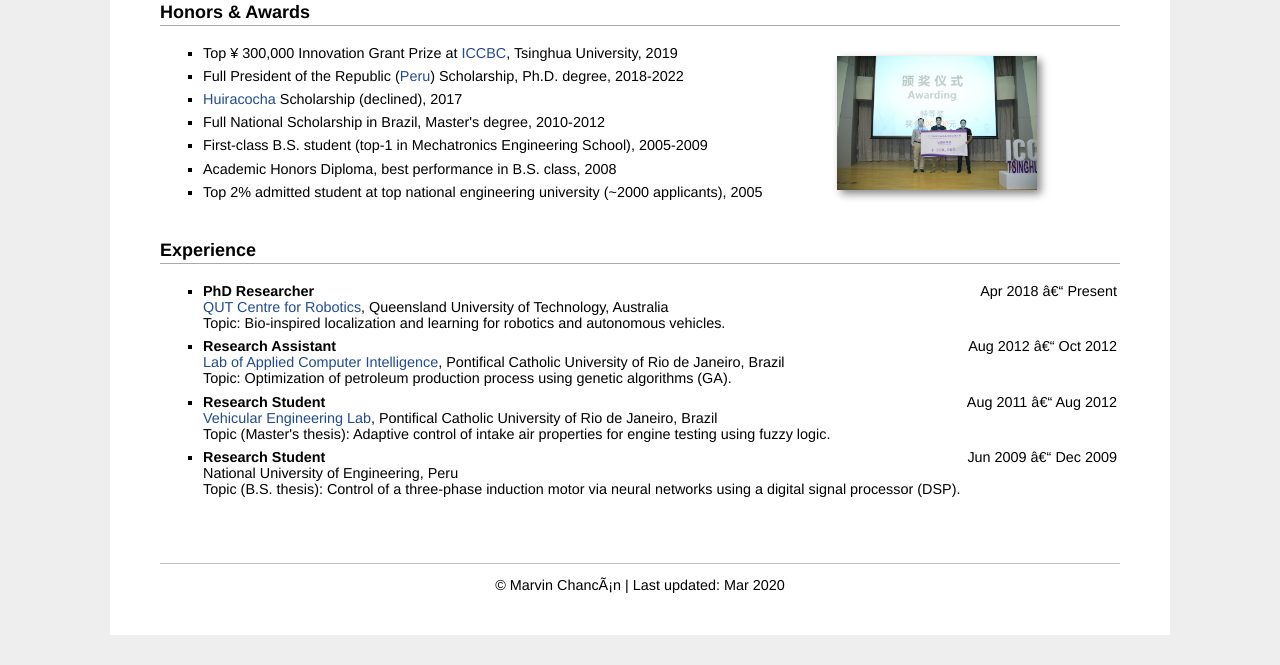
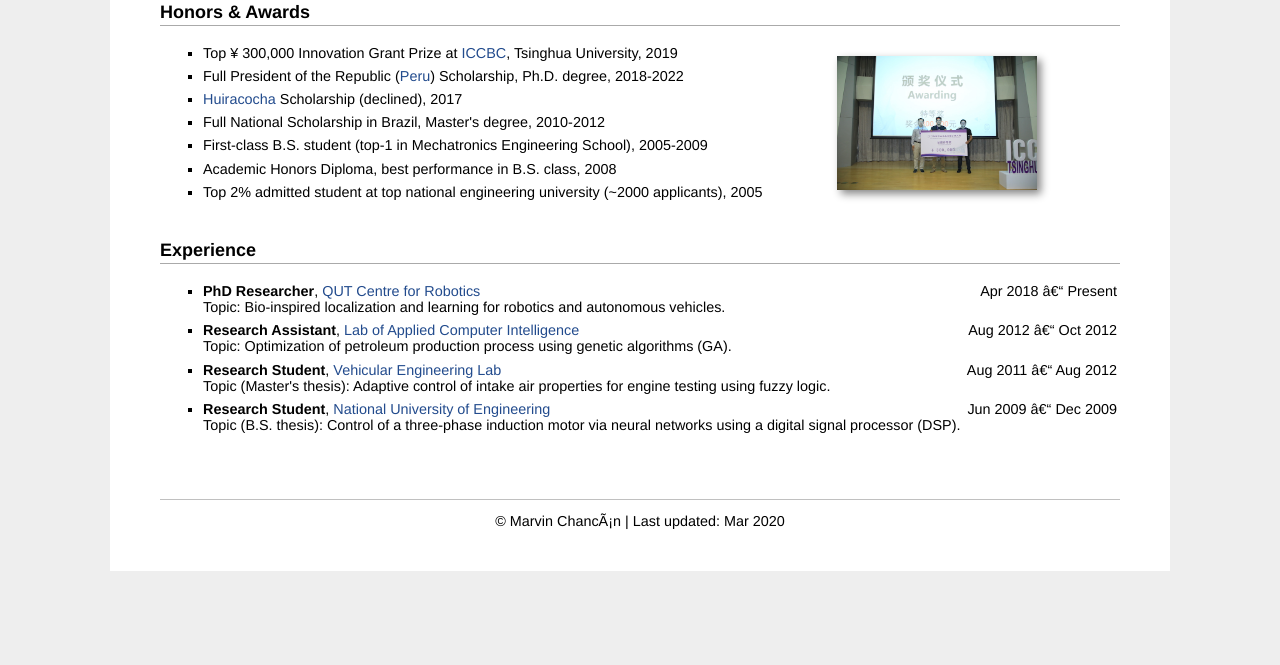
Before and after one commit to mchancan/mchancan.github.io, a Jekyll site: the page built from index.html, in a window 1280 px wide and 900 px high, scrolled down 873 px, cut to the strip 235-900 px from the top of the window. Built offline with Jekyll 4.4.1, drawn with Linux system fonts in a browser that asks for light colours; comment, search, counter and statistics services are not loaded; after the commit the page ends 1709 px from its top, so only the background shows below that.

Commit message:
Update index.html

```diff
--- a/index.html
+++ b/index.html
@@ -132,23 +132,19 @@ title: Marvin
 		<td width="100%">
 			<ul>
 				<li>
-					<div style="float:left; text-align:left"><b>PhD Researcher</b></div> <div style="float:right; text-align:right">Apr 2018 – Present</div><br>
-					<div style="float:left; text-align:left"><a href="https://research.qut.edu.au/qcr/robotic-vision/">QUT Centre for Robotics</a>, Queensland University of Technology, Australia</div><br>
+					<div style="float:left; text-align:left"><b>PhD Researcher</b>, <a href="https://research.qut.edu.au/qcr/robotic-vision/">QUT Centre for Robotics</a></div> <div style="float:right; text-align:right">Apr 2018 – Present</div><br>
 					Topic: Bio-inspired localization and learning for robotics and autonomous vehicles.<br>
 				</li>
 				<li>
-					<div style="float:left; text-align:left"><b>Research Assistant</b></div> <div style="float:right; text-align:right">Aug 2012 – Oct 2012</div><br>
-					<div style="float:left; text-align:left"><a href="http://www.ica.ele.puc-rio.br/en/">Lab of Applied Computer Intelligence</a>, Pontifical Catholic University of Rio de Janeiro, Brazil</div><br>
+					<div style="float:left; text-align:left"><b>Research Assistant</b>, <a href="http://www.ica.ele.puc-rio.br/en/">Lab of Applied Computer Intelligence</a></div> <div style="float:right; text-align:right">Aug 2012 – Oct 2012</div><br>
 					Topic: Optimization of petroleum production process using genetic algorithms (GA).<br>
 				</li>
 				<li>
-					<div style="float:left; text-align:left"><b>Research Student</b></div> <div style="float:right; text-align:right">Aug 2011 – Aug 2012</div><br>
-					<div style="float:left; text-align:left"><a href="https://www.puc-rio.br/english/specialprojects/iepuc.html">Vehicular Engineering Lab</a>, Pontifical Catholic University of Rio de Janeiro, Brazil</div><br>
+					<div style="float:left; text-align:left"><b>Research Student</b>, <a href="https://www.puc-rio.br/english/specialprojects/iepuc.html">Vehicular Engineering Lab</a></div> <div style="float:right; text-align:right">Aug 2011 – Aug 2012</div><br>
 					Topic (Master's thesis): Adaptive control of intake air properties for engine testing using fuzzy logic.<br>
 				</li>
 				<li>
-					<div style="float:left; text-align:left"><b>Research Student</b></div> <div style="float:right; text-align:right">Jun 2009 – Dec 2009</div><br>
-					<div style="float:left; text-align:left">National University of Engineering, Peru</div><br>
+					<div style="float:left; text-align:left"><b>Research Student</b>, <a href="https://www.uni.edu.pe">National University of Engineering</a></div> <div style="float:right; text-align:right">Jun 2009 – Dec 2009</div><br>
 					Topic (B.S. thesis): Control of a three-phase induction motor via neural networks using a digital signal processor (DSP).<br>
 				</li>
 			</ul>
```
